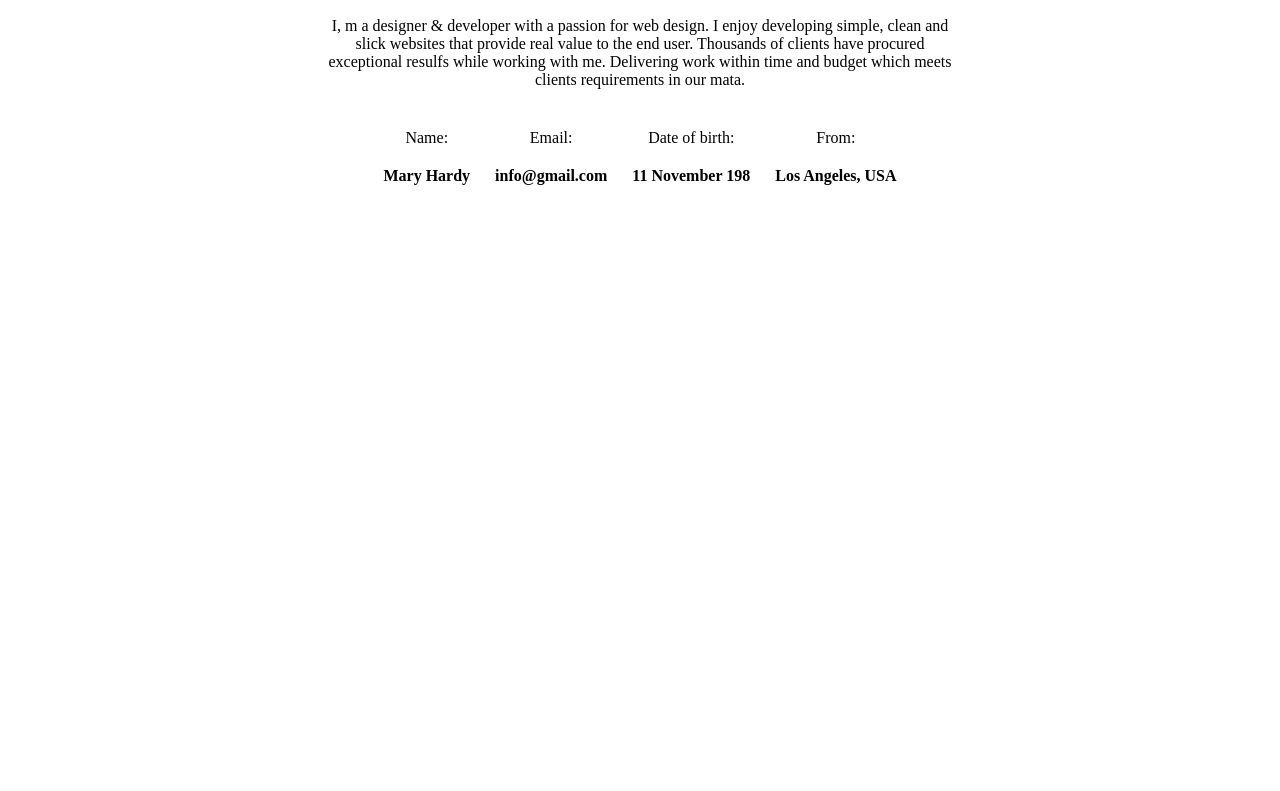
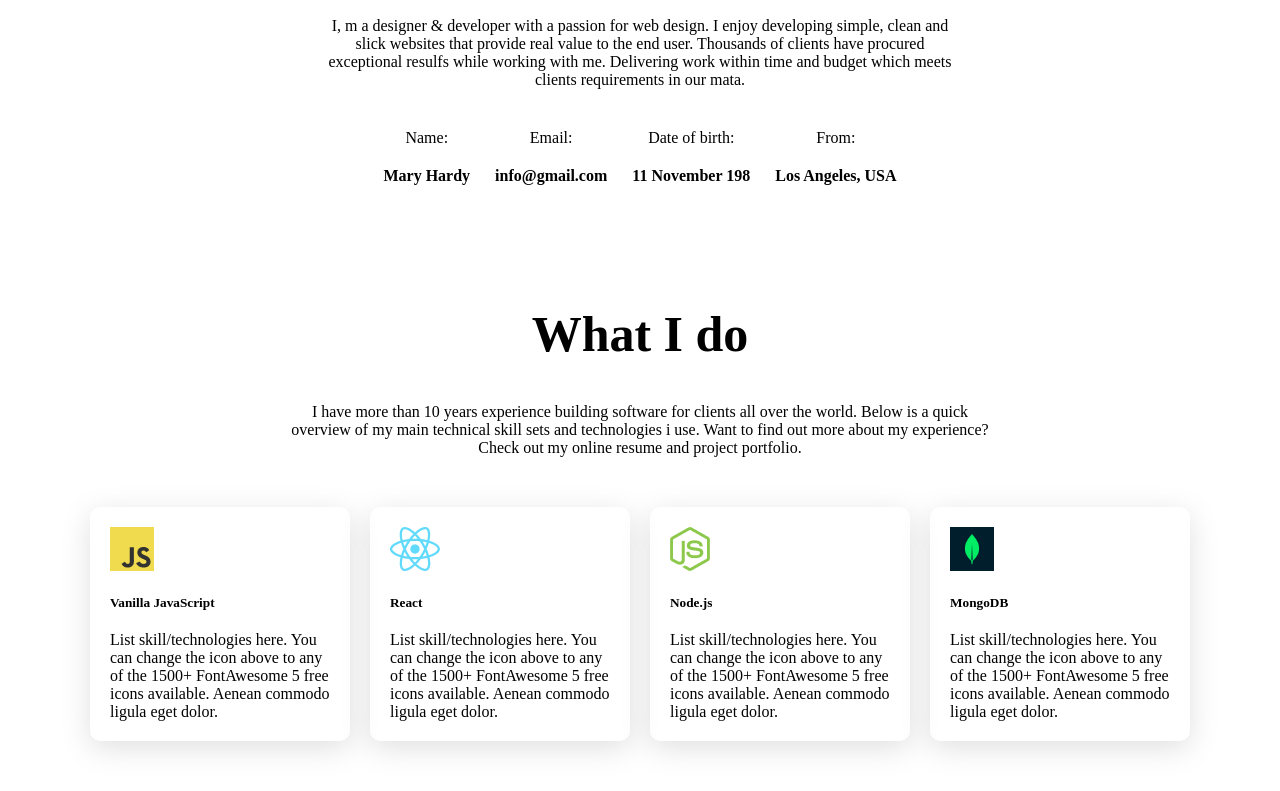
Before and after one commit to MD-Moniruzzaman-Arafat/html-css-project-2, a plain HTML site: page index.html in a window 1280 px wide. Shown: the part 908-1699 px from the top of the page. Before the commit the page ends 1213 px from the top, so only its background shows below. Drawn offline with Linux system fonts and the light colour scheme.

Commit message:
what_i_do section design

```diff
--- a/index.html
+++ b/index.html
@@ -83,6 +83,54 @@
           </div>
         </div>
       </section>
+      <section id="what_i_do">
+        <h1>What I do</h1>
+        <p>
+          I have more than 10 years experience building software for clients all
+          over the world. Below is a quick <br />
+          overview of my main technical skill sets and technologies i use. Want
+          to find out more about my experience? <br />
+          Check out my online resume and project portfolio.
+        </p>
+        <div id="technology">
+          <div class="card">
+            <img src="./images/icons/js.png" alt="" />
+            <h5>Vanilla JavaScript</h5>
+            <p>
+              List skill/technologies here. You can change the icon above to any
+              of the 1500+ FontAwesome 5 free icons available. Aenean commodo
+              ligula eget dolor.
+            </p>
+          </div>
+          <div class="card">
+            <img src="./images/icons/react.png" alt="" />
+            <h5>React</h5>
+            <p>
+              List skill/technologies here. You can change the icon above to any
+              of the 1500+ FontAwesome 5 free icons available. Aenean commodo
+              ligula eget dolor.
+            </p>
+          </div>
+          <div class="card">
+            <img src="./images/icons/nodejs.png" alt="" />
+            <h5>Node.js</h5>
+            <p>
+              List skill/technologies here. You can change the icon above to any
+              of the 1500+ FontAwesome 5 free icons available. Aenean commodo
+              ligula eget dolor.
+            </p>
+          </div>
+          <div class="card">
+            <img src="./images/icons/mongo.png" alt="" />
+            <h5>MongoDB</h5>
+            <p>
+              List skill/technologies here. You can change the icon above to any
+              of the 1500+ FontAwesome 5 free icons available. Aenean commodo
+              ligula eget dolor.
+            </p>
+          </div>
+        </div>
+      </section>
     </main>
     <footer></footer>
   </body>
--- a/style.css
+++ b/style.css
@@ -95,3 +95,33 @@ header {
   gap: 25px;
   justify-content: center;
 }
+
+/* what_i_do */
+#what_i_do {
+  margin: 100px 0;
+  text-align: center;
+}
+#what_i_do h1 {
+  font-size: 50px;
+}
+#what_i_do p {
+  margin: 40px 0;
+}
+#technology {
+  display: flex;
+  justify-content: center;
+}
+.card {
+  width: 220px;
+  text-align: left;
+  box-shadow: rgba(100, 100, 111, 0.2) 0px 7px 29px 0px;
+  margin: 10px;
+  padding: 20px;
+  border-radius: 10px;
+}
+.card h5 {
+  margin: 20px 0;
+}
+.card p {
+  margin: 0 0 !important;
+}
```
